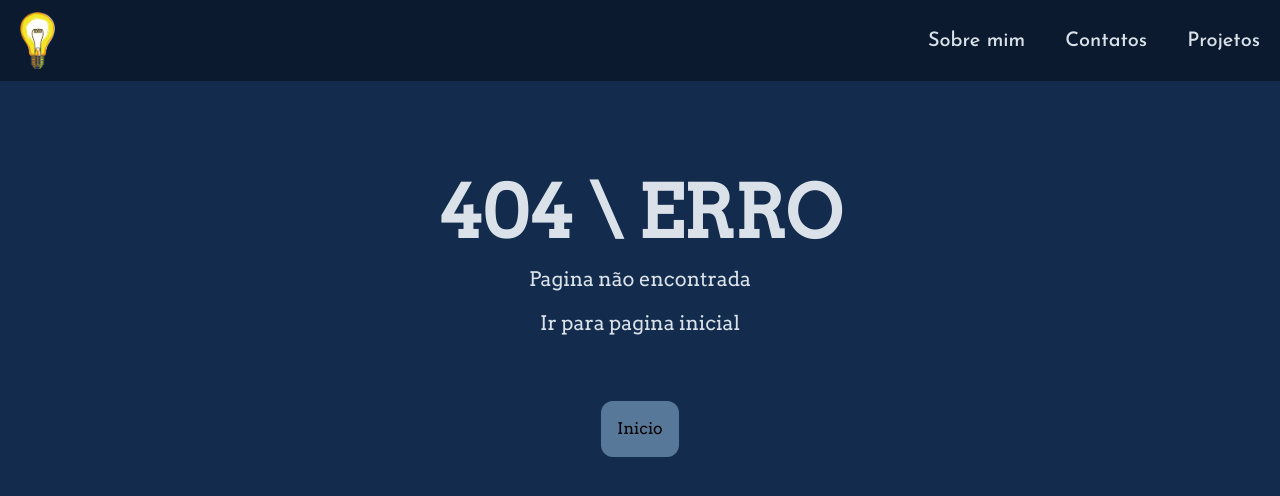
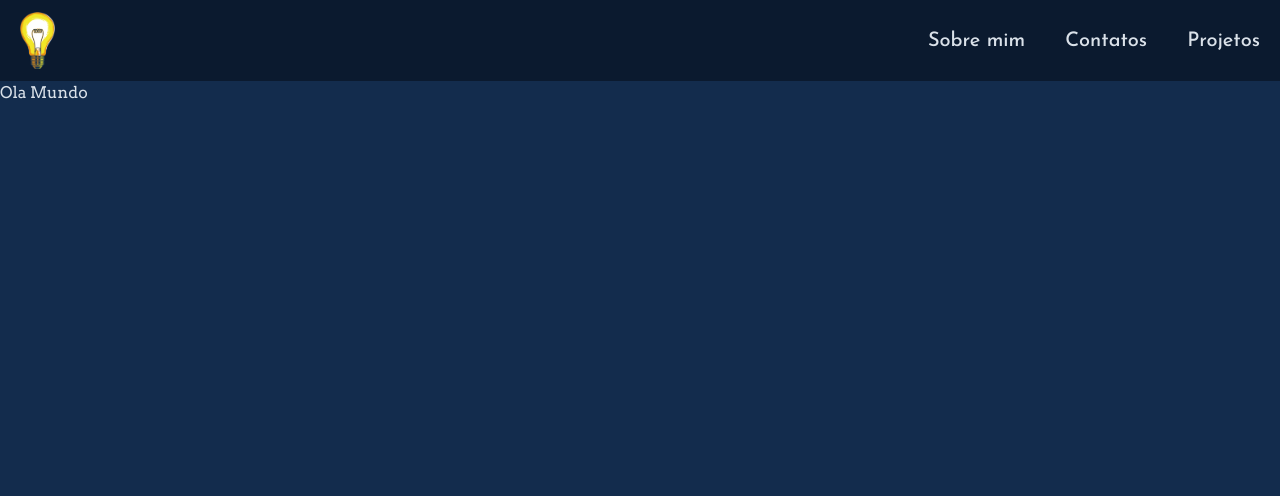
Before and after one commit to LucasMedeirosLuz/curriculo-Public, a Next.js app: page /projetos in a window 1280 px wide. Before the commit this address had no page. Shown: the top 496 px of the page. Built offline with nearby package versions, Linux system fonts and the light colour scheme.

Commit message:
paginaProjetos

```diff
--- /dev/null
+++ b/src/pages/projetos.tsx
@@ -0,0 +1,7 @@
+const Projetos = () => {
+  return (
+    <h1>Ola Mundo</h1>
+  )
+};
+
+export default Projetos;
```
